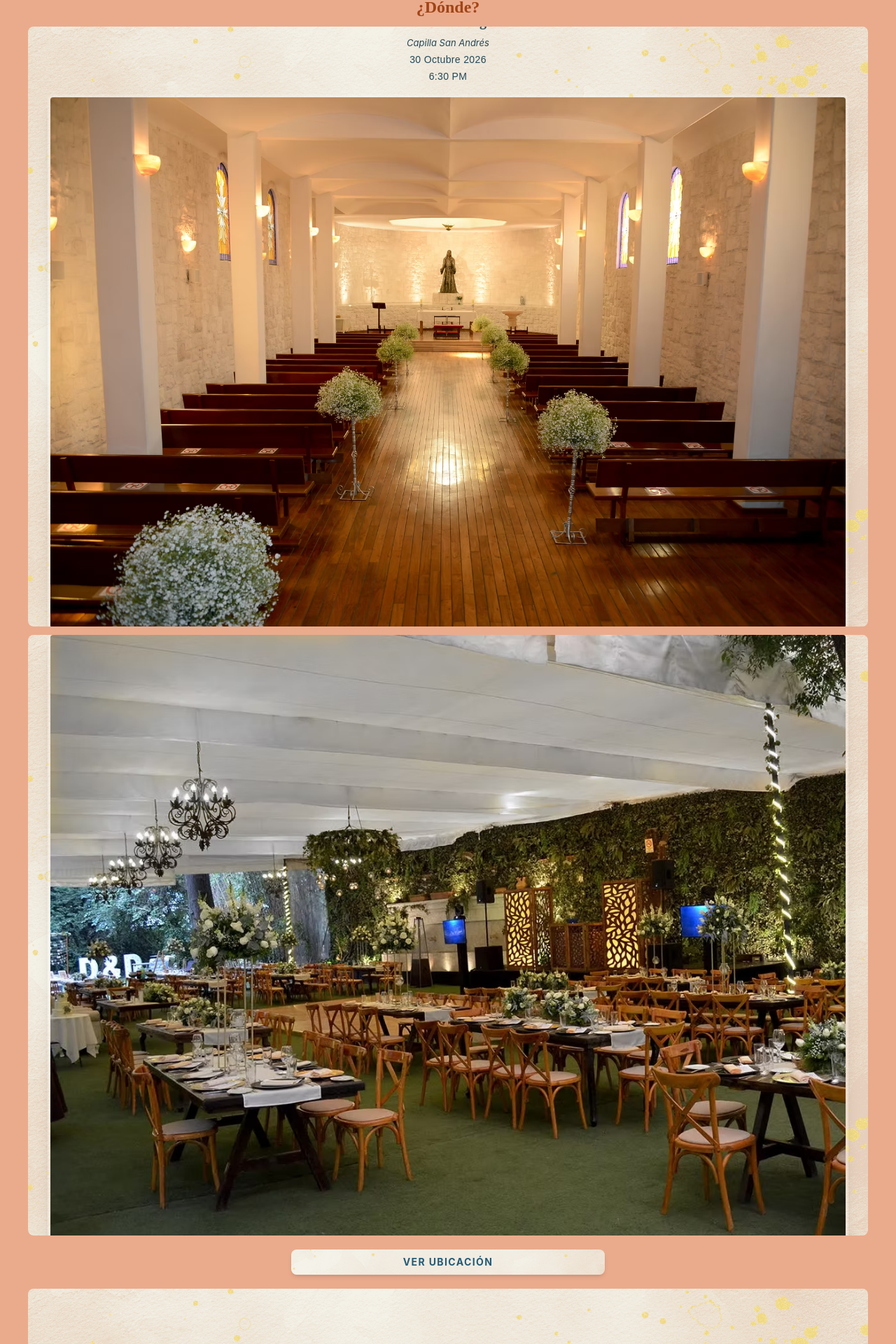
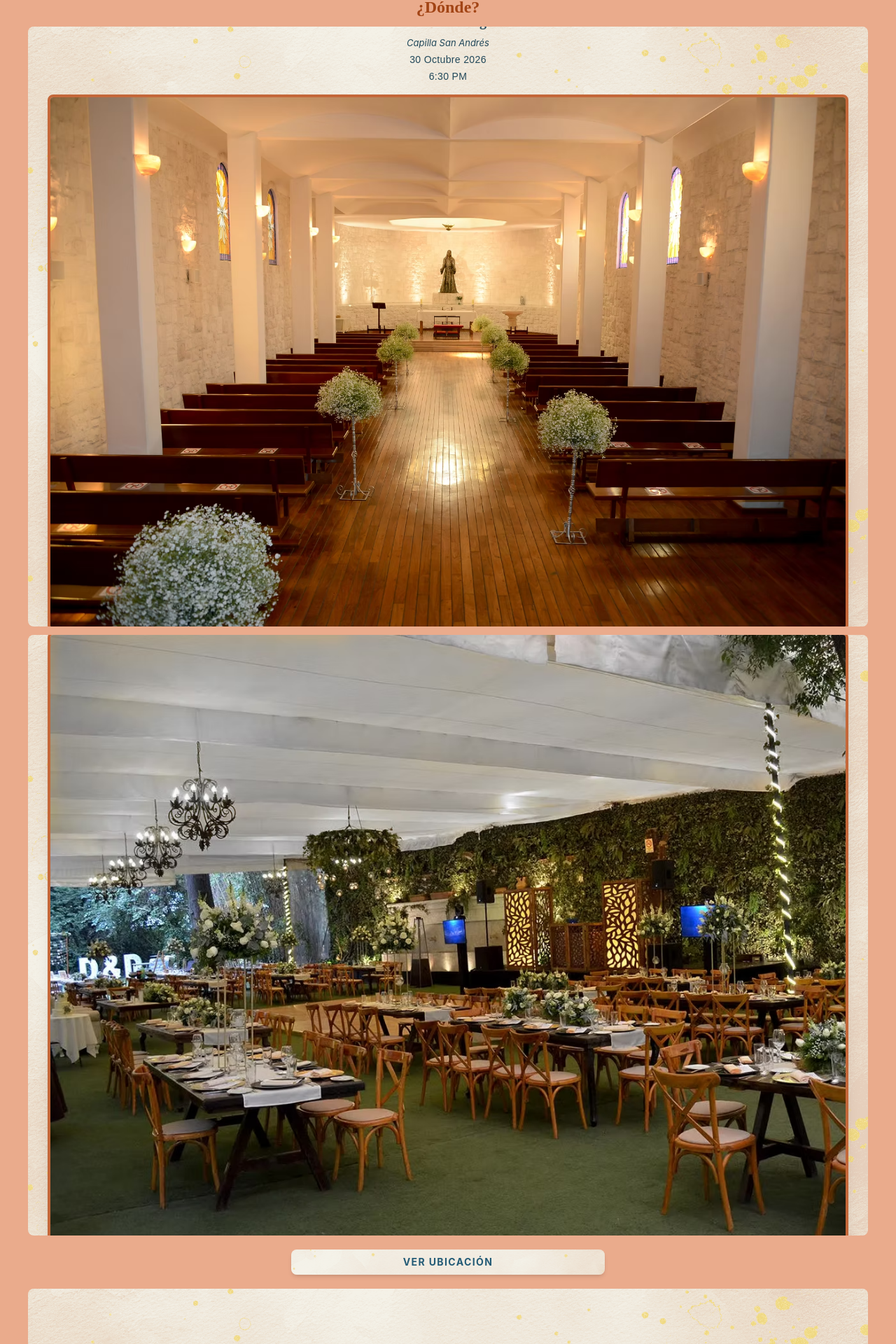
Before and after one commit to SPA07/wedding-invitation, a React (Vite) app: page / in a window 1280 px wide. Shown: the part 2850-4770 px from the top of the page at 70% size. Built offline with nearby package versions, Linux system fonts and the light colour scheme; a web font is replaced by a local one.

Commit message:
fix: change border

```diff
--- a/src/components/Home.jsx
+++ b/src/components/Home.jsx
@@ -85,7 +85,7 @@ const Home = () => {
         <img
           src={iglesia}
           alt="Iglesia"
-          className="w-190px h-130px object-cover rounded-lg shadow-xl border-4 border-white/20 my-4"
+          className="w-190px h-130px object-cover rounded-lg shadow-xl border-4 border-[#c46739] my-4"
         />
       </InfoCard>
 
@@ -105,7 +105,7 @@ const Home = () => {
         <img
           src={jardin}
           alt="Jardín los campos"
-          className="w-190px h-130px object-cover rounded-lg shadow-xl border-4 border-white/20 my-4"
+          className="w-190px h-130px object-cover rounded-lg shadow-xl border-4 border-[#c46739] my-4"
         />
       </InfoCard>
 
```
